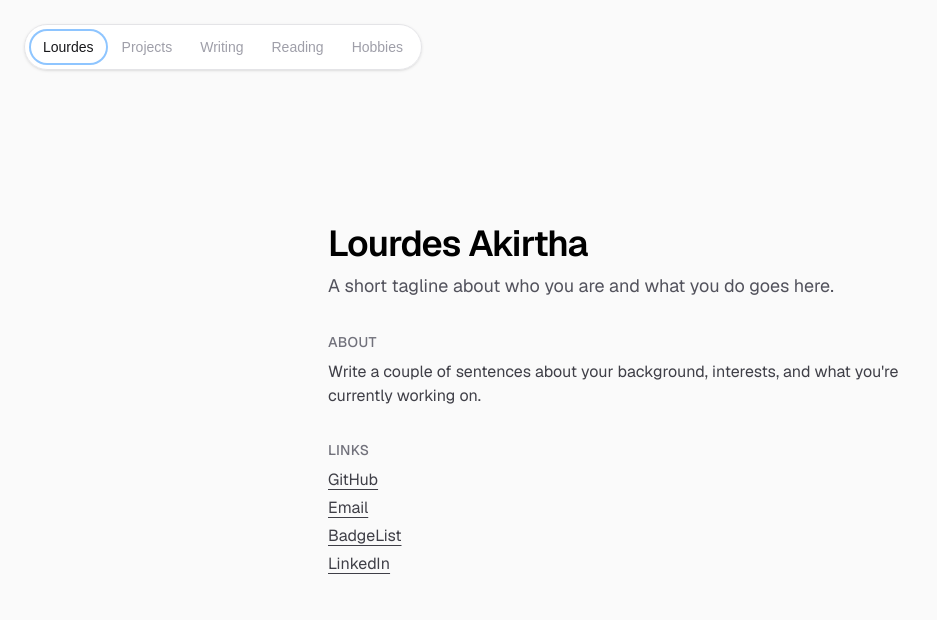
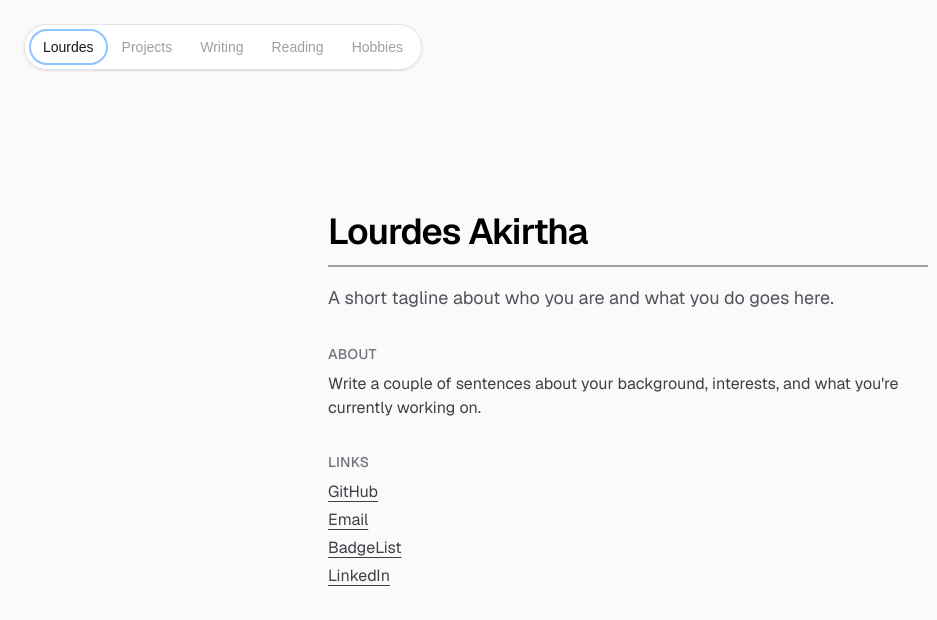
Before and after one commit to lourdesak/lourdesak.github.io, a Next.js app: page / in a window 1280 px wide. Shown: the top 620 px of the page, without its empty margins (0-937 px from the left). Built offline with nearby package versions, Linux system fonts and the light colour scheme.

Commit message:
Add hover-triggered wave animation under name

```diff
--- /dev/null
+++ b/src/app/components/NameWave.tsx
@@ -0,0 +1,89 @@
+"use client";
+
+import { useEffect, useRef, useState } from "react";
+
+const WIDTH = 600;
+const HEIGHT = 20;
+const SEGMENTS = 60;
+const FREQUENCY = 2.5;
+const MAX_AMPLITUDE = 6;
+const SPEED = 0.09;
+const EASE = 0.08;
+
+const FLAT_PATH = `M0,${HEIGHT / 2} L${WIDTH},${HEIGHT / 2}`;
+
+export default function NameWave({ name }: { name: string }) {
+  const [hovered, setHovered] = useState(false);
+  const pathRef = useRef<SVGPathElement>(null);
+  const amplitudeRef = useRef(0);
+  const phaseRef = useRef(0);
+  const frameRef = useRef<number | null>(null);
+
+  useEffect(() => {
+    const targetAmplitude = hovered ? MAX_AMPLITUDE : 0;
+
+    function tick() {
+      amplitudeRef.current += (targetAmplitude - amplitudeRef.current) * EASE;
+      phaseRef.current += SPEED;
+
+      const amplitude = amplitudeRef.current;
+      const settled = !hovered && Math.abs(amplitude) < 0.05;
+
+      if (settled) {
+        pathRef.current?.setAttribute("d", FLAT_PATH);
+        amplitudeRef.current = 0;
+        frameRef.current = null;
+        return;
+      }
+
+      const points: string[] = [];
+      for (let i = 0; i <= SEGMENTS; i++) {
+        const x = (WIDTH / SEGMENTS) * i;
+        const y =
+          HEIGHT / 2 +
+          amplitude *
+            Math.sin((i / SEGMENTS) * FREQUENCY * Math.PI * 2 + phaseRef.current);
+        points.push(`${x.toFixed(2)},${y.toFixed(2)}`);
+      }
+      pathRef.current?.setAttribute("d", `M${points.join(" L")}`);
+      frameRef.current = requestAnimationFrame(tick);
+    }
+
+    frameRef.current = requestAnimationFrame(tick);
+
+    return () => {
+      if (frameRef.current != null) {
+        cancelAnimationFrame(frameRef.current);
+        frameRef.current = null;
+      }
+    };
+  }, [hovered]);
+
+  return (
+    <div
+      className="inline-flex w-fit flex-col gap-1"
+      onMouseEnter={() => setHovered(true)}
+      onMouseLeave={() => setHovered(false)}
+    >
+      <h1 className="text-4xl font-semibold tracking-tight text-black dark:text-zinc-50">
+        {name}
+      </h1>
+      <svg
+        width="100%"
+        height={HEIGHT}
+        viewBox={`0 0 ${WIDTH} ${HEIGHT}`}
+        preserveAspectRatio="none"
+      >
+        <path
+          ref={pathRef}
+          d={FLAT_PATH}
+          fill="none"
+          stroke="currentColor"
+          strokeWidth={2}
+          strokeLinecap="round"
+          className="text-zinc-400 dark:text-zinc-600"
+        />
+      </svg>
+    </div>
+  );
+}
--- a/src/app/page.tsx
+++ b/src/app/page.tsx
@@ -1,11 +1,11 @@
+import NameWave from "./components/NameWave";
+
 export default function Home() {
   return (
     <div className="flex flex-col flex-1 items-center justify-center bg-zinc-50 font-sans dark:bg-black">
       <main className="flex w-full max-w-2xl flex-col gap-8 px-6 py-24">
         <div className="flex flex-col gap-2">
-          <h1 className="text-4xl font-semibold tracking-tight text-black dark:text-zinc-50">
-            Lourdes Akirtha
-          </h1>
+          <NameWave name="Lourdes Akirtha" />
           <p className="text-lg text-zinc-600 dark:text-zinc-400">
             A short tagline about who you are and what you do goes here.
           </p>
```
